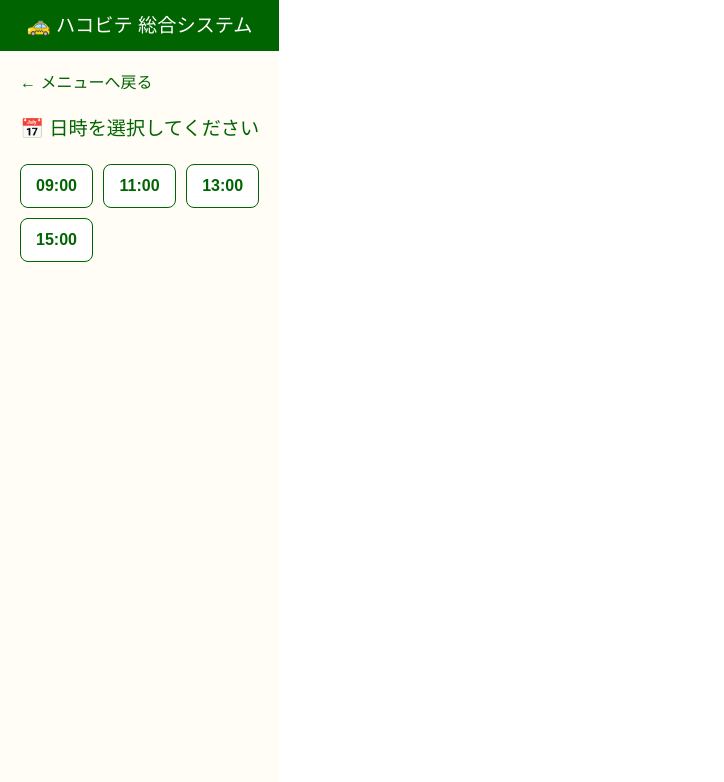
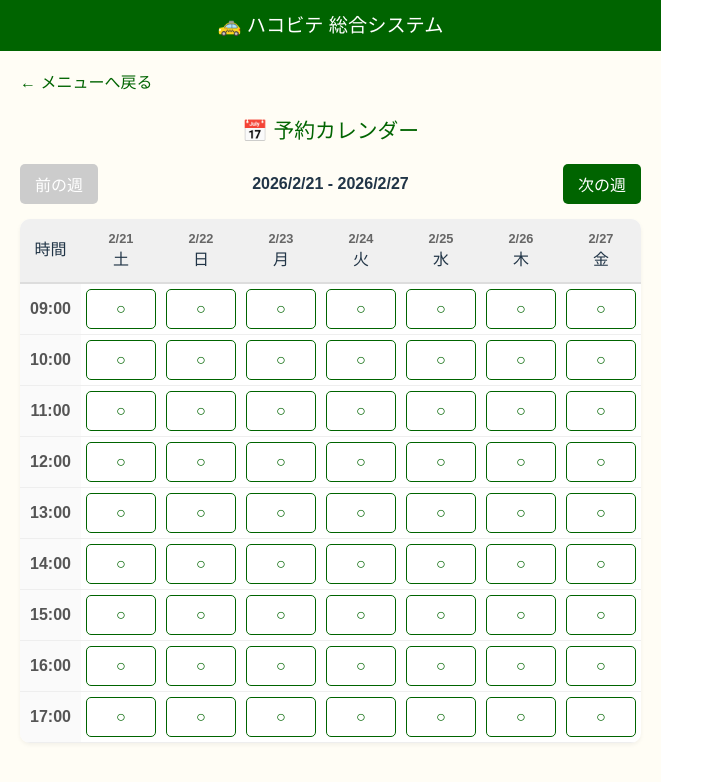
Before and after one commit to chikara8841986-debug/hakobite-reserve, a React (Vite) app: page /reserve in a window 1280 px wide. Shown: the top 782 px of the page, without its empty margins (0-724 px from the left). Built offline with nearby package versions, Linux system fonts and the light colour scheme.

Commit message:
Update App.jsx

```diff
--- a/src/App.jsx
+++ b/src/App.jsx
@@ -1,5 +1,5 @@
 import { useState, useEffect } from "react";
-import { BrowserRouter, Routes, Route, Link, useNavigate } from "react-router-dom";
+import { BrowserRouter, Routes, Route, Link } from "react-router-dom";
 
 // --- 共通設定 ---
 const C = { green: "#006400", orange: "#FF8C00", cream: "#FFFDF5", white: "#fff" };
@@ -11,12 +11,12 @@ function Home() {
       <h2 style={{ color: C.green, marginBottom: "30px" }}>ハコビテ 総合メニュー</h2>
       <div style={{ display: "grid", gap: "20px", maxWidth: "400px", margin: "0 auto" }}>
         <Link to="/price" style={{ textDecoration: "none" }}>
-          <button style={{ width: "100%", padding: "20px", background: C.white, border: `2px solid ${C.green}`, borderRadius: "15px", color: C.green, fontSize: "1.1rem", fontWeight: "bold" }}>
+          <button style={{ width: "100%", padding: "20px", background: C.white, border: `2px solid ${C.green}`, borderRadius: "15px", color: C.green, fontSize: "1.1rem", fontWeight: "bold", cursor: "pointer" }}>
             🧮 料金を試算する
           </button>
         </Link>
         <Link to="/reserve" style={{ textDecoration: "none" }}>
-          <button style={{ width: "100%", padding: "20px", background: C.orange, border: "none", borderRadius: "15px", color: "#fff", fontSize: "1.1rem", fontWeight: "bold", boxShadow: "0 4px 6px rgba(0,0,0,0.1)" }}>
+          <button style={{ width: "100%", padding: "20px", background: C.orange, border: "none", borderRadius: "15px", color: "#fff", fontSize: "1.1rem", fontWeight: "bold", boxShadow: "0 4px 6px rgba(0,0,0,0.1)", cursor: "pointer" }}>
             📅 今すぐ予約する
           </button>
         </Link>
@@ -42,7 +42,7 @@ function PriceCalculator() {
       <section style={{ background: C.white, padding: "20px", borderRadius: "15px", marginTop: "20px", boxShadow: "0 2px 4px rgba(0,0,0,0.05)" }}>
         <h2 style={{ fontSize: "1.2rem", color: C.green, textAlign: "center" }}>🧮 料金シミュレーション</h2>
         <input type="number" placeholder="距離 (km)" style={{ width: "100%", padding: "12px", marginBottom: "15px", borderRadius: "8px", border: "1px solid #ddd", boxSizing: "border-box" }} value={tripKm} onChange={e => setTripKm(e.target.value)} />
-        <button onClick={calculateFare} style={{ width: "100%", padding: "12px", background: C.green, color: "#fff", border: "none", borderRadius: "10px", fontWeight: "bold" }}>計算する</button>
+        <button onClick={calculateFare} style={{ width: "100%", padding: "12px", background: C.green, color: "#fff", border: "none", borderRadius: "10px", fontWeight: "bold", cursor: "pointer" }}>計算する</button>
         {simResult && <div style={{ marginTop: "20px", textAlign: "center", fontSize: "2rem", fontWeight: "bold", color: C.green }}>¥{simResult.toLocaleString()}~</div>}
       </section>
     </div>
@@ -52,8 +52,9 @@ function PriceCalculator() {
 // --- コンポーネント3: 予約システム ---
 function ReservationSystem() {
   const [step, setStep] = useState("slots"); // slots, form, success
-  const [loading, setLoading] = useState(true);
+  const [loading, setLoading] = useState(false);
   const [selectedSlot, setSelectedSlot] = useState(null);
+  const [weekOffset, setWeekOffset] = useState(0); // 週の切り替え用
 
   // 予約フォーム用ステート
   const [booking, setBooking] = useState({
@@ -63,21 +64,31 @@ function ReservationSystem() {
     payment: "現金", note: ""
   });
 
+  // カレンダー表示用の日付と時間を生成
+  const baseDate = new Date();
+  baseDate.setDate(baseDate.getDate() + (weekOffset * 7));
+  const weekDays = Array.from({ length: 7 }, (_, i) => {
+    const d = new Date(baseDate);
+    d.setDate(d.getDate() + i);
+    return d;
+  });
+  const timeSlots = ["09:00", "10:00", "11:00", "12:00", "13:00", "14:00", "15:00", "16:00", "17:00"];
+  const dayNames = ["日", "月", "火", "水", "木", "金", "土"];
+
   useEffect(() => {
-    // 本来はここで /api/slots を叩く
-    // 今回は表示確認用にダミー処理にしています
+    // API連携が完了するまではダミーで即時ローディング完了とする
     setLoading(false);
-  }, []);
+  }, [weekOffset]);
 
   const handleReserve = async (e) => {
     e.preventDefault();
     const payload = {
       summary: `【予約】${booking.name}様 (${booking.duration})`,
-      details: `日時: ${new Date(selectedSlot).toLocaleString()}`, // 簡略化
+      details: `日時: ${new Date(selectedSlot).toLocaleString('ja-JP')}\n電話: ${booking.tel}\nお迎え場所: ${booking.from}`,
       start: selectedSlot, name: booking.name, email: booking.email
     };
 
-    // APIコール（実際はここのコメントアウトを外す）
+    // API連携時はコメントアウトを解除
     /*
     const res = await fetch('/api/reserve', {
       method: 'POST', headers: { 'Content-Type': 'application/json' },
@@ -100,37 +111,95 @@ function ReservationSystem() {
   );
 
   if (step === "form") return (
-    <div style={{ padding: "15px" }}>
-      <button onClick={() => setStep("slots")} style={{ color: C.green, border: "none", background: "none", fontWeight: "bold" }}>← 日時選択に戻る</button>
-      <div style={{ background: C.white, padding: "20px", borderRadius: "15px", marginTop: "10px", border: `2px solid ${C.orange}` }}>
-        <h3 style={{ color: C.green, textAlign: "center" }}>📝 情報を入力</h3>
-        <p style={{ textAlign: "center", fontWeight: "bold" }}>{new Date(selectedSlot).toLocaleString()}</p>
-        <form onSubmit={handleReserve} style={{ display: "flex", flexDirection: "column", gap: "10px" }}>
-          <input type="text" placeholder="お名前" required onChange={e => setBooking({...booking, name: e.target.value})} style={{ padding: "10px" }} />
-          <input type="tel" placeholder="電話番号" required onChange={e => setBooking({...booking, tel: e.target.value})} style={{ padding: "10px" }} />
-          <button type="submit" style={{ padding: "15px", background: C.orange, color: "#fff", border: "none", borderRadius: "10px", fontWeight: "bold" }}>予約確定</button>
+    <div style={{ padding: "15px", maxWidth: "600px", margin: "0 auto" }}>
+      <button onClick={() => setStep("slots")} style={{ color: C.green, border: "none", background: "none", fontWeight: "bold", cursor: "pointer", marginBottom: "10px" }}>← 日時選択に戻る</button>
+      <div style={{ background: C.white, padding: "20px", borderRadius: "15px", border: `2px solid ${C.orange}`, boxShadow: "0 4px 6px rgba(0,0,0,0.1)" }}>
+        <h3 style={{ color: C.green, textAlign: "center", marginTop: 0 }}>📝 予約情報の入力</h3>
+        <p style={{ textAlign: "center", fontWeight: "bold", fontSize: "1.1rem" }}>{new Date(selectedSlot).toLocaleString('ja-JP', { month: 'short', day: 'numeric', hour: '2-digit', minute: '2-digit' })}</p>
+        <form onSubmit={handleReserve} style={{ display: "flex", flexDirection: "column", gap: "15px" }}>
+          <div>
+            <label style={{ fontSize: "0.9rem", color: "#555" }}>お名前 *</label>
+            <input type="text" required onChange={e => setBooking({...booking, name: e.target.value})} style={{ width: "100%", padding: "10px", borderRadius: "5px", border: "1px solid #ccc", boxSizing: "border-box" }} />
+          </div>
+          <div>
+            <label style={{ fontSize: "0.9rem", color: "#555" }}>電話番号 *</label>
+            <input type="tel" required onChange={e => setBooking({...booking, tel: e.target.value})} style={{ width: "100%", padding: "10px", borderRadius: "5px", border: "1px solid #ccc", boxSizing: "border-box" }} />
+          </div>
+          <div>
+            <label style={{ fontSize: "0.9rem", color: "#555" }}>お迎え場所 *</label>
+            <input type="text" required onChange={e => setBooking({...booking, from: e.target.value})} style={{ width: "100%", padding: "10px", borderRadius: "5px", border: "1px solid #ccc", boxSizing: "border-box" }} />
+          </div>
+          <div>
+            <label style={{ fontSize: "0.9rem", color: "#555" }}>ご利用時間</label>
+            <select value={booking.duration} onChange={e => setBooking({...booking, duration: e.target.value})} style={{ width: "100%", padding: "10px", borderRadius: "5px", border: "1px solid #ccc", boxSizing: "border-box" }}>
+              {["30分", "1時間", "2時間", "3時間"].map(d => <option key={d}>{d}</option>)}
+            </select>
+          </div>
+          <button type="submit" style={{ padding: "15px", background: C.orange, color: "#fff", border: "none", borderRadius: "10px", fontWeight: "bold", fontSize: "1.1rem", cursor: "pointer", marginTop: "10px" }}>予約を確定する</button>
         </form>
       </div>
     </div>
   );
 
   return (
-    <div style={{ padding: "20px", maxWidth: "500px", margin: "0 auto" }}>
+    <div style={{ padding: "20px", maxWidth: "800px", margin: "0 auto" }}>
       <Link to="/" style={{ color: C.green, fontWeight: "bold", textDecoration: "none" }}>← メニューへ戻る</Link>
-      <h2 style={{ fontSize: "1.2rem", color: C.green, textAlign: "center", marginTop: "20px" }}>📅 日時を選択してください</h2>
+      <h2 style={{ fontSize: "1.3rem", color: C.green, textAlign: "center", marginTop: "20px" }}>📅 予約カレンダー</h2>
 
-      {loading ? <p>読み込み中...</p> : (
-        <div style={{ display: "grid", gridTemplateColumns: "repeat(3, 1fr)", gap: "10px", marginTop: "20px" }}>
-           {/* ダミーのボタン表示 */}
-           {["09:00", "11:00", "13:00", "15:00"].map(time => {
-              const d = new Date(); d.setHours(parseInt(time), 0, 0, 0);
-              return (
-                <button key={time} onClick={() => { setSelectedSlot(d.toISOString()); setStep("form"); }}
-                  style={{ padding: "12px", border: `1px solid ${C.green}`, background: "#fff", borderRadius: "8px", color: C.green, fontWeight: "bold" }}>
-                  {time}
-                </button>
-              );
-            })}
+      <div style={{ display: "flex", justifyContent: "space-between", alignItems: "center", marginBottom: "15px" }}>
+        <button onClick={() => setWeekOffset(prev => prev - 1)} disabled={weekOffset <= 0} style={{ padding: "8px 15px", background: weekOffset <= 0 ? "#ccc" : C.green, color: "#fff", border: "none", borderRadius: "5px", cursor: weekOffset <= 0 ? "not-allowed" : "pointer" }}>前の週</button>
+        <span style={{ fontWeight: "bold" }}>{weekDays[0].toLocaleDateString('ja-JP')} - {weekDays[6].toLocaleDateString('ja-JP')}</span>
+        <button onClick={() => setWeekOffset(prev => prev + 1)} style={{ padding: "8px 15px", background: C.green, color: "#fff", border: "none", borderRadius: "5px", cursor: "pointer" }}>次の週</button>
+      </div>
+
+      {loading ? <p style={{ textAlign: "center" }}>読み込み中...</p> : (
+        <div style={{ overflowX: "auto", background: C.white, borderRadius: "10px", boxShadow: "0 2px 4px rgba(0,0,0,0.05)" }}>
+          <table style={{ width: "100%", minWidth: "500px", borderCollapse: "collapse", textAlign: "center" }}>
+            <thead>
+              <tr>
+                <th style={{ padding: "10px", background: "#f0f0f0", borderBottom: "2px solid #ddd" }}>時間</th>
+                {weekDays.map((d, i) => (
+                  <th key={i} style={{ padding: "10px", background: "#f0f0f0", borderBottom: "2px solid #ddd", minWidth: "60px" }}>
+                    <div style={{ fontSize: "0.8rem", color: "#666" }}>{d.getMonth() + 1}/{d.getDate()}</div>
+                    <div>{dayNames[d.getDay()]}</div>
+                  </th>
+                ))}
+              </tr>
+            </thead>
+            <tbody>
+              {timeSlots.map(time => (
+                <tr key={time}>
+                  <td style={{ padding: "10px", borderBottom: "1px solid #eee", fontWeight: "bold", color: "#555", background: "#fafafa" }}>{time}</td>
+                  {weekDays.map((d, i) => {
+                    const slotDate = new Date(d);
+                    const [hours, minutes] = time.split(':');
+                    slotDate.setHours(parseInt(hours), parseInt(minutes), 0, 0);
+
+                    // 過去の日時は選択不可（グレーアウト）
+                    const isPast = slotDate < new Date();
+
+                    return (
+                      <td key={i} style={{ padding: "5px", borderBottom: "1px solid #eee" }}>
+                        <button
+                          disabled={isPast}
+                          onClick={() => { setSelectedSlot(slotDate.toISOString()); setStep("form"); }}
+                          style={{
+                            width: "100%", padding: "10px 0",
+                            background: isPast ? "#f5f5f5" : "#fff",
+                            color: isPast ? "#ccc" : C.green,
+                            border: isPast ? "1px solid #eee" : `1px solid ${C.green}`,
+                            borderRadius: "5px", cursor: isPast ? "not-allowed" : "pointer",
+                            fontWeight: "bold"
+                          }}>
+                          {isPast ? "-" : "○"}
+                        </button>
+                      </td>
+                    );
+                  })}
+                </tr>
+              ))}
+            </tbody>
+          </table>
         </div>
       )}
     </div>
```
